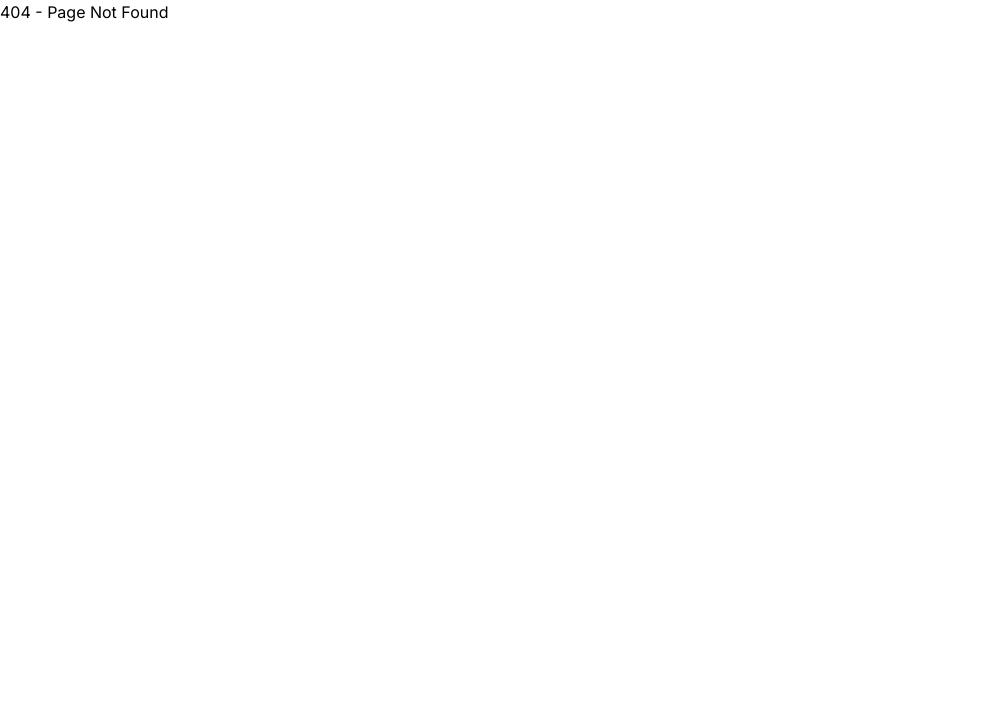
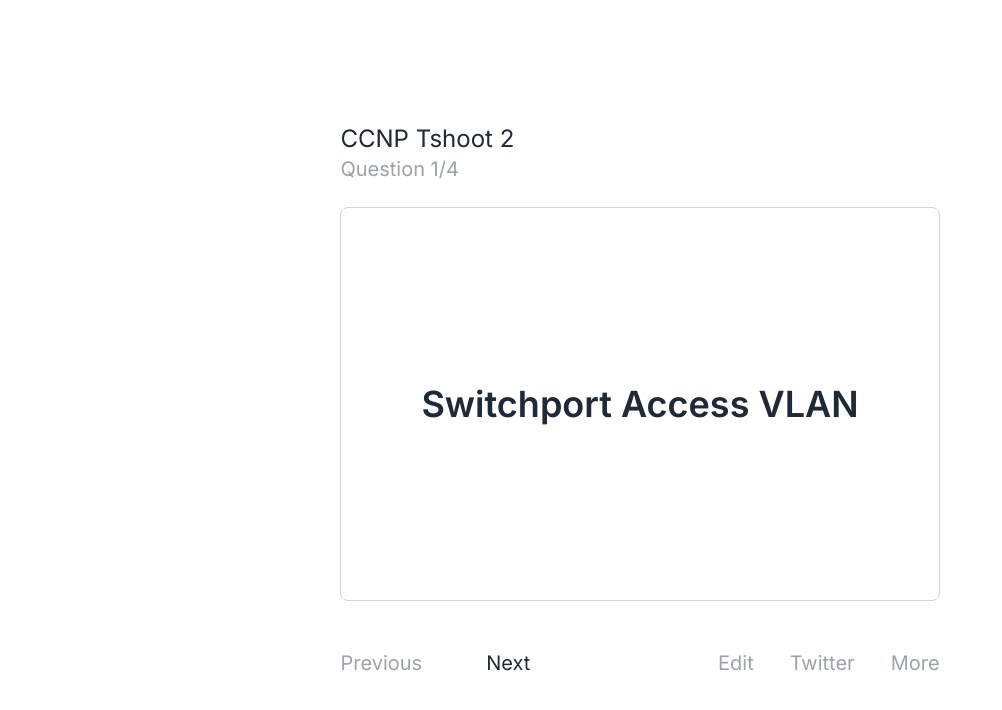
Before and after one commit to fokouarnaud/simu, a Next.js app: page /if in a window 1280 px wide. Before the commit this address had no page. Shown: the top 710 px of the page, without its empty margins (0-1002 px from the left). Built offline with nearby package versions, Linux system fonts and the light colour scheme.

Commit message:
update if file

```diff
--- /dev/null
+++ b/pages/if.js
@@ -0,0 +1,47 @@
+import React from 'react'
+
+const IfPage = () => {
+  return (
+    <main className="min-h-screen bg-white font-sans text-gray-600 font-normal leading-normal flex flex-col justify-center items-center">
+    <div className="flex flex-col  p-6">
+      <div className="max-w-screen-lg flex flex-col items-start mb-6">
+        <span className="text-2xl text-gray-800">CCNP Tshoot 2</span>
+        <span className="text-xl text-gray-400">Question 1/4</span>
+      </div>
+      <div className="px-5 md:px-20  py-28 md:py-44 border rounded-lg bg-white border-gray-300 text-4xl text-gray-800 font-semibold  cursor-pointer mb-10">
+        <p className="content-box-text">Switchport Access VLAN</p>
+      </div>
+      <div className="flex flex-col justify-center items-center md:flex-row md:justify-between">
+        <div className="flex flex-row mb-6 md:mb-0">
+          <button className="flex flex-col items-center justify-center text-gray-400 mr-16">
+            <i className="mb-2 text-3xl fa fa-arrow-left" aria-hidden="true"></i>
+
+            <span className="text-xl" >Previous</span>
+          </button>
+          <button className="flex flex-col items-center justify-center text-gray-800 ">
+            <i className="mb-2 text-3xl fa fa-arrow-right" aria-hidden="true"></i>
+            <span className="text-xl" >Next</span>
+          </button>
+        </div>
+         <div className="flex flex-row mb-6 md:mb-0">
+          <button className="flex flex-col items-center justify-center text-gray-400 ml-9">
+            <i className="mb-2 text-3xl  fa fa-pencil-square-o " aria-hidden="true"></i>
+
+            <span className="text-xl" >Edit</span>
+          </button>
+          <button className="flex flex-col items-center justify-center text-gray-400 ml-9">
+            <i className="mb-2 text-3xl  fa fa-twitter" aria-hidden="true"></i>
+            <span className="text-xl" >Twitter</span>
+          </button>
+          <button className="flex flex-col items-center justify-center text-gray-400 ml-9">
+            <i className="mb-2 text-3xl  fa fa-ellipsis-h" aria-hidden="true"></i>
+            <span className="text-xl" >More</span>
+          </button>
+        </div>
+      </div>
+    </div>
+  </main>
+  )
+}
+
+export default IfPage;
```
Also changed, not shown: styles/global.css (line endings or trailing spaces).
